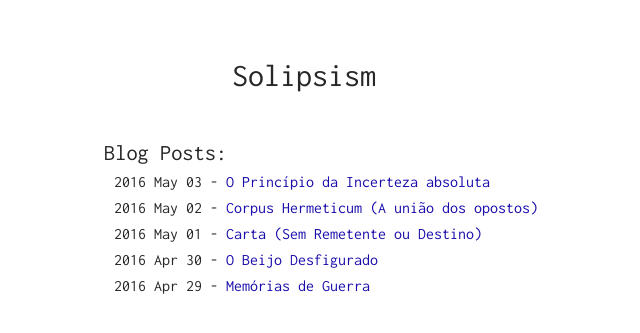
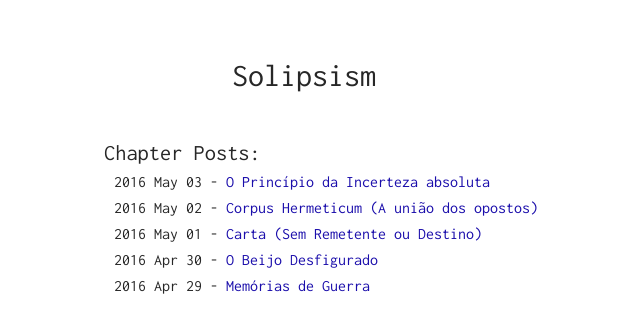
Before and after one commit to sorathpanzer/sorathpanzer.github.io, a Jekyll site: the page built from index.html, in a window 1280 px wide. Shown: the top 333 px of the page, without its empty margins (236-876 px from the left). Built offline with Jekyll 4.4.1, drawn with Linux system fonts in a browser that asks for light colours.

Commit message:
Update index.html

```diff
--- a/index.html
+++ b/index.html
@@ -6,7 +6,7 @@ layout: default
 
 
 <div class="blog">
-    <h1>Blog Posts:</h1>
+    <h1>Chapter Posts:</h1>
     <ul>
         {% for post in site.posts %}
         <li>
```
